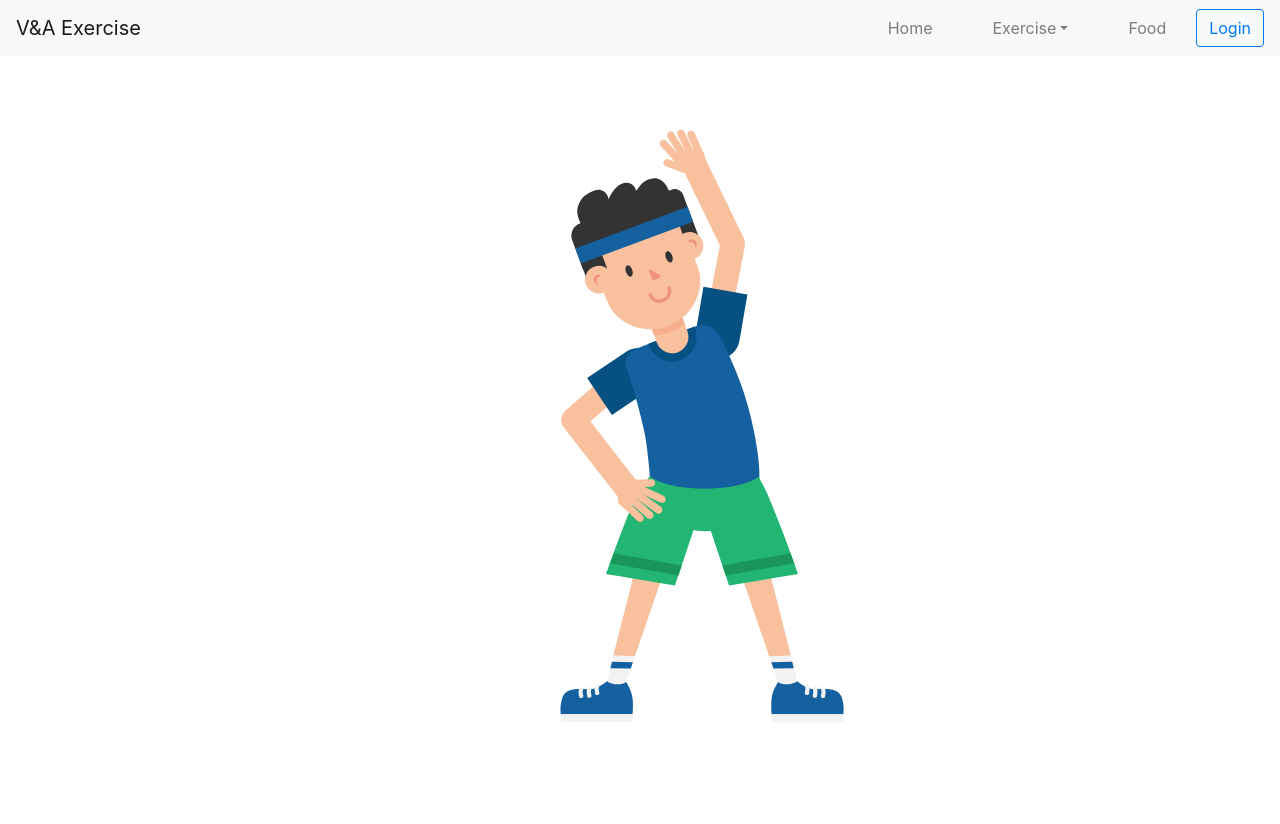
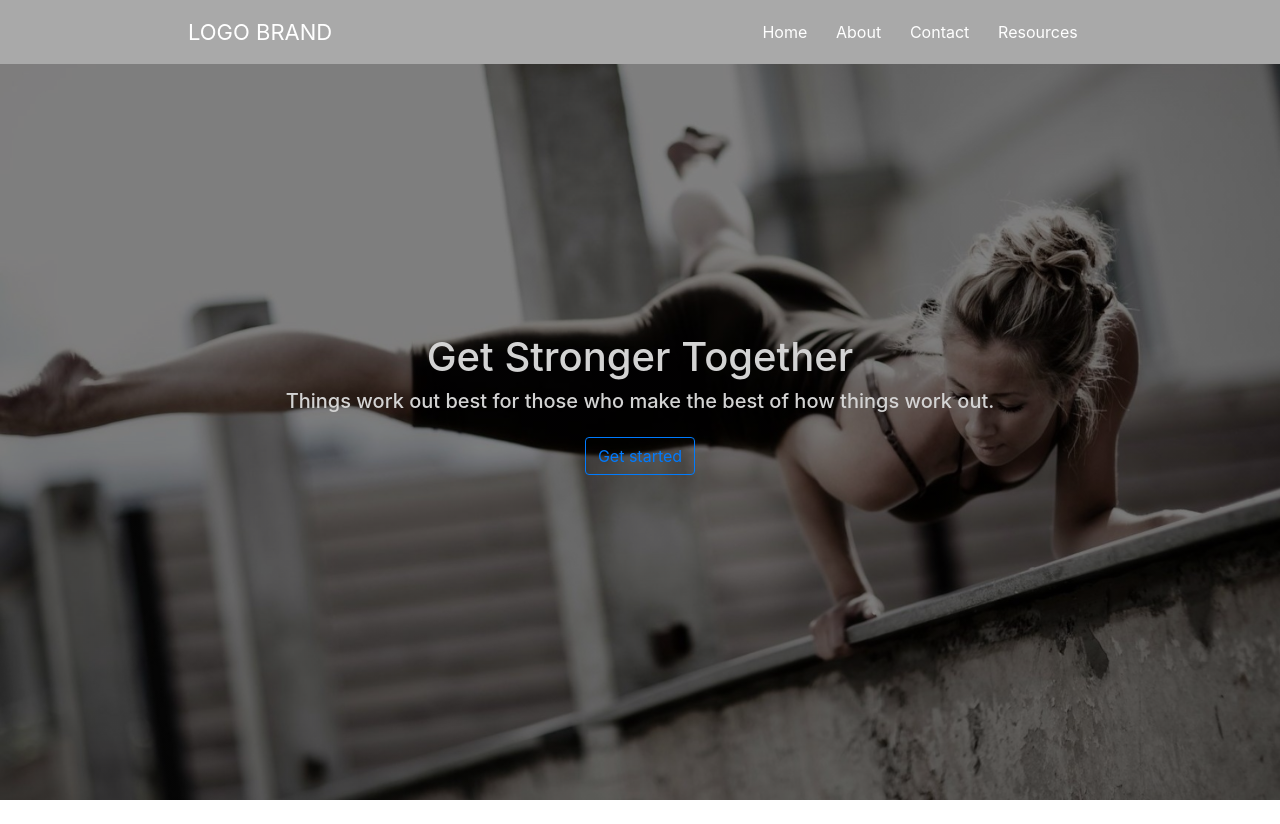
Before and after one commit to VincentQDo/ExerciseApp, a React (Create React App) app: page / in a window 1280 px wide. Before the commit the page ends 800 px from the top, so only its background shows below. Built offline with nearby package versions, Linux system fonts and the light colour scheme.

Commit message:
partially finished landing page

```diff
--- a/src/App.js
+++ b/src/App.js
@@ -5,7 +5,7 @@ import "./style/App.css";
 
 function App() {
   return (
-    <div className="App">
+    <div className="App parallax">
       <NavBar />
       <Welcome />
     </div>
--- a/src/components/NavBar.js
+++ b/src/components/NavBar.js
@@ -1,57 +1,34 @@
-import React, { useState } from "react";
-import {
-  Collapse,
-  Navbar,
-  NavbarToggler,
-  NavbarBrand,
-  Nav,
-  NavItem,
-  NavLink,
-  UncontrolledDropdown,
-  DropdownToggle,
-  DropdownMenu,
-  DropdownItem,
-  NavbarText
-} from "reactstrap";
+import React from "react";
 import "../style/NavBar.css";
 
 const NavBar = () => {
-  const [isOpen, setIsOpen] = useState(false);
-
-  const toggle = () => setIsOpen(!isOpen);
-
   return (
-    <div>
-      <Navbar color="light" light expand="md">
-        <NavbarBrand className="mr-auto" href="/">
-          {"V&A Exercise"}
-        </NavbarBrand>
-        <div>
-          <NavbarToggler onClick={toggle} />
-          <Collapse isOpen={isOpen} navbar>
-            <Nav className="mr-auto" navbar>
-              <NavItem>
-                <NavLink href="#">Home</NavLink>
-              </NavItem>
-              <UncontrolledDropdown nav inNavbar>
-                <DropdownToggle nav caret>
-                  Exercise
-                </DropdownToggle>
-                <DropdownMenu right>
-                  <DropdownItem>Upper Body</DropdownItem>
-                  <DropdownItem divider />
-                  <DropdownItem>Lower Body</DropdownItem>
-                </DropdownMenu>
-              </UncontrolledDropdown>
-              <NavItem>
-                <NavLink href="#">Food</NavLink>
-              </NavItem>
-            </Nav>
-            <button className="btn btn-outline-primary">Login</button>
-          </Collapse>
-        </div>
-      </Navbar>
-    </div>
+    <nav>
+      <div>
+        <a className="logo" href="/">
+          Logo Brand
+        </a>
+      </div>
+      <ul className="nav-links">
+        <li>
+          <a href="/">Home</a>
+        </li>
+        <li>
+          <a href="/">About</a>
+        </li>
+        <li>
+          <a href="/">Contact</a>
+        </li>
+        <li>
+          <a href="/">Resources</a>
+        </li>
+      </ul>
+      <div className="burger">
+        <div className="line1"></div>
+        <div className="line2"></div>
+        <div className="line3"></div>
+      </div>
+    </nav>
   );
 };
 
--- a/src/components/Welcome.js
+++ b/src/components/Welcome.js
@@ -1,13 +1,21 @@
 import React from "react";
-import Man_Doing_Warm_Up_Exercise_Cartoon from "../svg/Man_Doing_Warm_Up_Exercise_Cartoon.svg";
+import "../style/Welcome.css";
 
 const Welcome = () => {
   return (
-    <div>
-      <img
-        src={Man_Doing_Warm_Up_Exercise_Cartoon}
-        alt="man doing warm up exercise cartoon"
-      />
+    <div className="jumbotron d-flex align-items-center">
+      <div className="container text-center">
+        <div className="row">
+          <header className="col-sm">
+            <h1>Get Stronger Together</h1>
+            <h5>
+              Things work out best for those who make the best of how things
+              work out.
+            </h5>
+            <button className="btn btn-outline-primary">Get started</button>
+          </header>
+        </div>
+      </div>
     </div>
   );
 };
--- a/src/style/App.css
+++ b/src/style/App.css
@@ -0,0 +1,18 @@
+* {
+  color: lightgray;
+}
+
+.parallax {
+  /* The image used */
+  background-image: linear-gradient(rgba(0, 0, 0, 0.5), rgba(0, 0, 0, 0.5)),
+    url("../img/girl-gymnast-exercise-3840x2400.jpg");
+
+  /* Set a specific height */
+  height: 100vh;
+
+  /* Create the parallax scrolling effect */
+  background-attachment: fixed;
+  background-position: center;
+  background-repeat: no-repeat;
+  background-size: cover;
+}
--- a/src/style/NavBar.css
+++ b/src/style/NavBar.css
@@ -1,4 +1,45 @@
-.navbar-expand-md .navbar-nav .nav-link {
-  padding-left: 30px;
-  padding-right: 30px;
+nav {
+  display: flex;
+  justify-content: space-around;
+  align-items: center;
+  min-height: 8vh;
+  background-color: darkgray;
 }
+
+.logo {
+  color: white;
+  text-decoration: none;
+  text-transform: uppercase;
+  font-size: 22px;
+}
+.logo:hover {
+  text-decoration: none;
+  color: white;
+}
+
+.nav-links {
+  margin: 0px;
+  display: flex;
+  width: 30%;
+  justify-content: space-around;
+}
+
+.nav-links li {
+  list-style: none;
+}
+
+.nav-links a {
+  color: white;
+  text-decoration: none;
+}
+
+.burger {
+  display: none;
+}
+
+.burger div {
+  width: 23px;
+  height: 2px;
+  background-color: white;
+  margin: 5px;
+}
--- /dev/null
+++ b/src/style/Welcome.css
@@ -0,0 +1,12 @@
+.jumbotron {
+  min-height: 95vh;
+  background-color: inherit;
+}
+
+.container .row .col-sm {
+  margin-bottom: 10vh;
+}
+
+.container .row .col-sm button {
+  margin-top: 2vh;
+}
```
Also changed, not shown: src/img/girl-gymnast-exercise-3840x2400.jpg (added).
